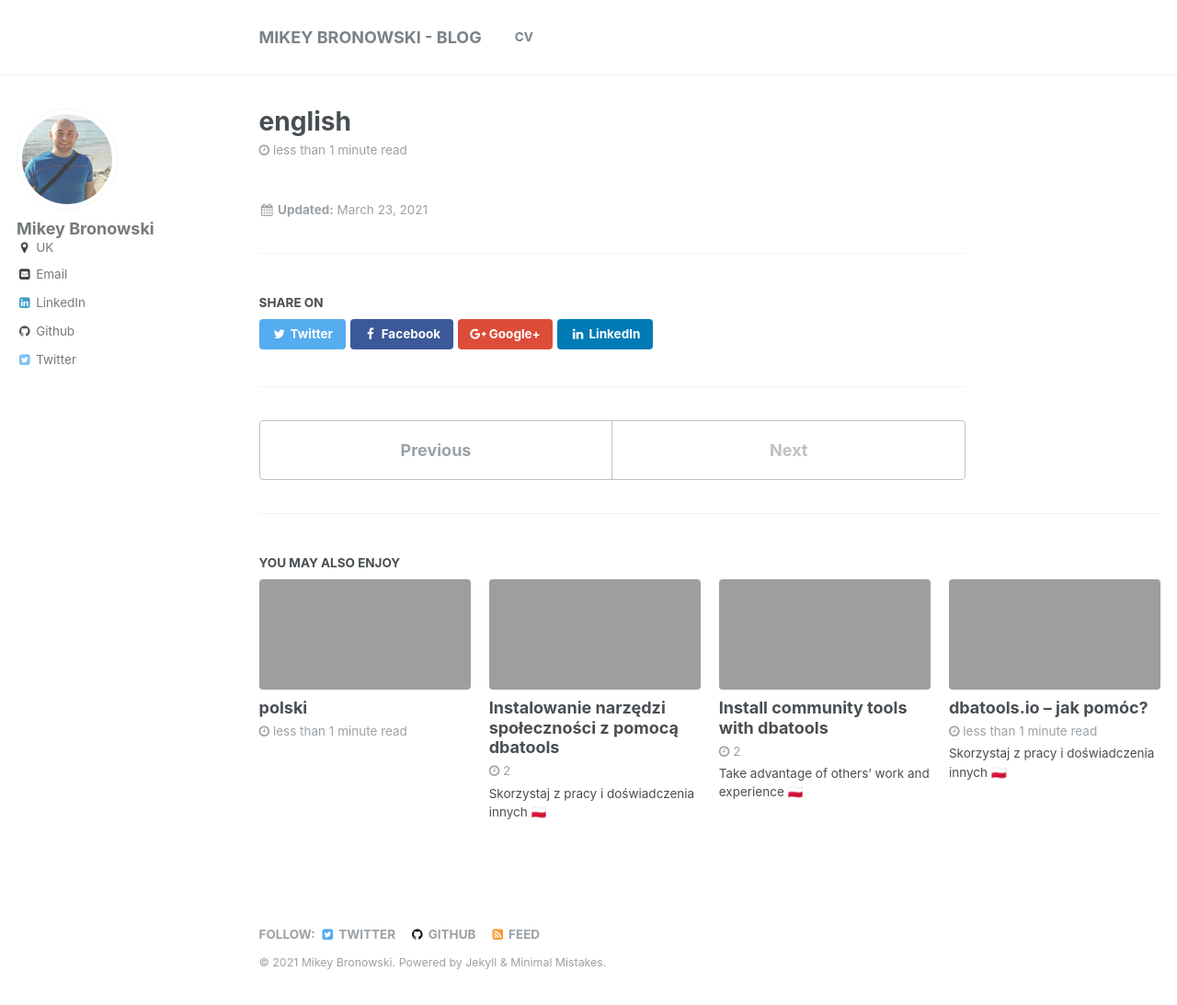
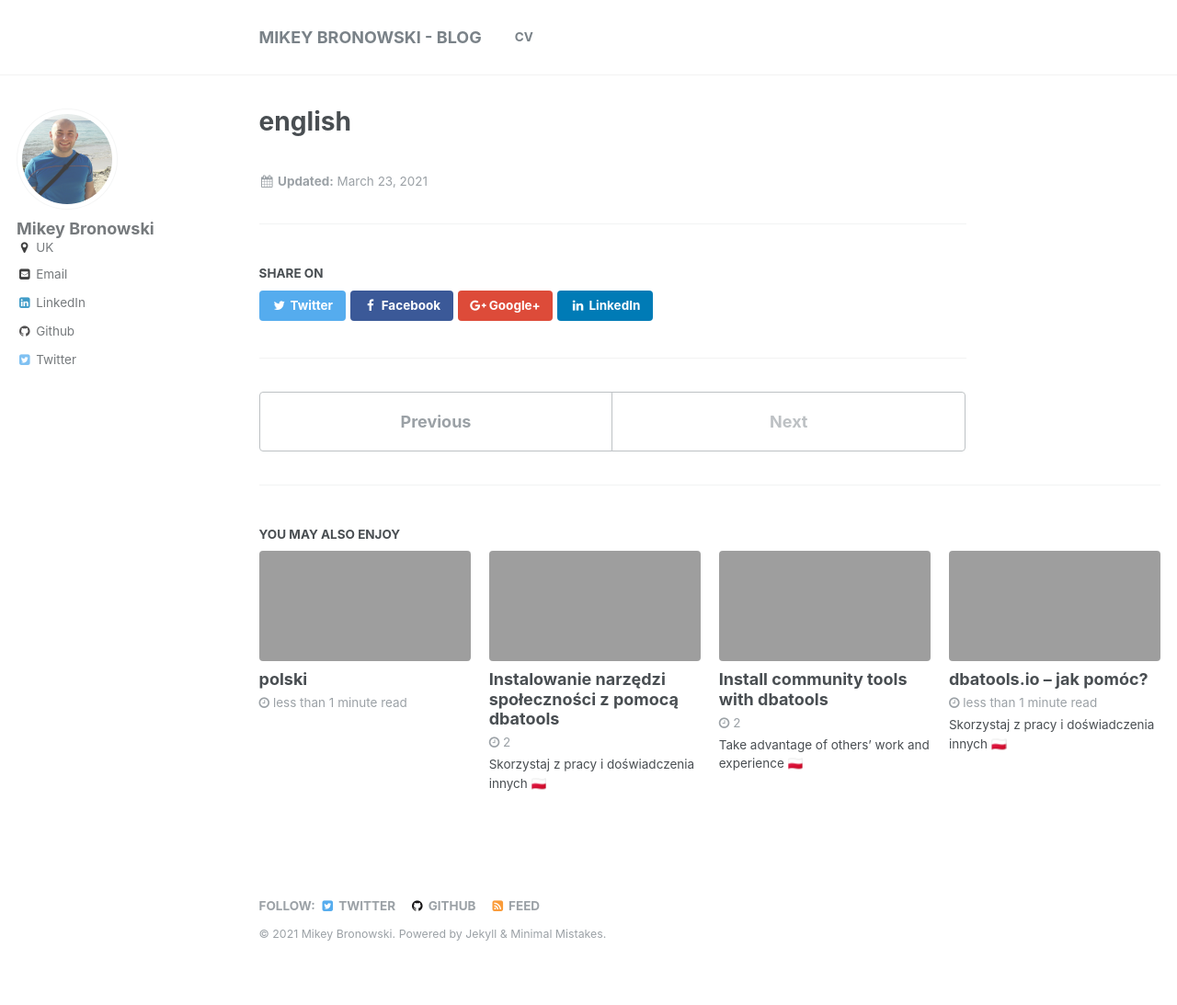
Before and after one commit to MikeyBronowski/mikeybronowski.github.io, a Jekyll site: the page built from _posts/2021-03-23-english.md, in a window 1280 px wide and 1110 px high. Shown: the top 1093 px of the window at 92% size. Built offline with Jekyll 4.4.1, drawn with Linux system fonts in a browser that asks for light colours; emoji names are drawn with the system emoji font.

Commit message:
read time post

```diff
--- a/_layouts/single.html
+++ b/_layouts/single.html
@@ -27,7 +27,7 @@ layout: default
       {% unless page.header.overlay_color or page.header.overlay_image %}
         <header>
           <h1 class="page__title" itemprop="headline">{{ page.title | markdownify | remove: "<p>" | remove: "</p>" }}</h1>
-          {% if page.read_time %}
+          {% if post.read_time %}
             <p class="page__meta"><i class="fa fa-clock-o" aria-hidden="true"></i> {% include read-time.html %}</p>
           {% endif %}
         </header>
```
